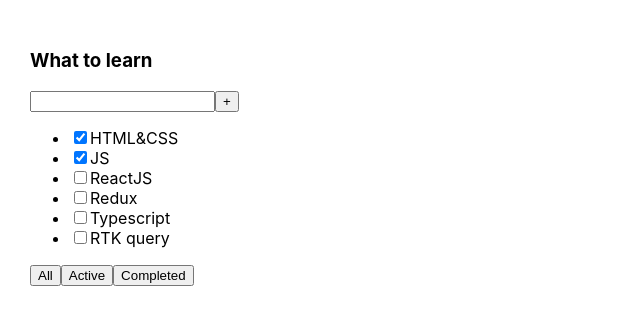
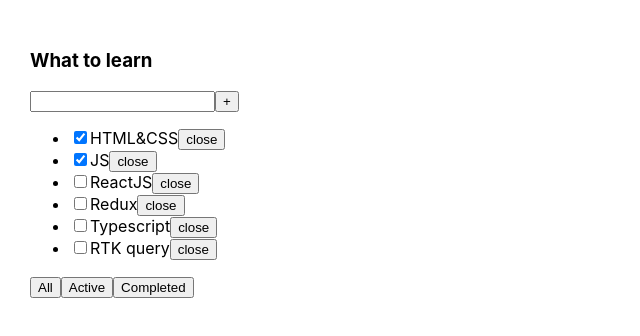
Before and after one commit to BaykovAleksandr/ToDoList01-02, a React (Vite) app: page / in a window 1280 px wide. Shown: the top 336 px of the page, without its empty margins (0-640 px from the left). Built offline with nearby package versions, Linux system fonts and the light colour scheme.

Commit message:
add useState for deleting tasks

```diff
--- a/src/App.tsx
+++ b/src/App.tsx
@@ -1,3 +1,4 @@
+import { useState } from 'react'
 import './App.css'
 import {TodolistItem} from './TodolistItem'
 
@@ -8,18 +9,20 @@
 }
 
 export const App = () => {
-  const tasks: Task[] = [
+  const [tasks, setTasks] = useState <Task[]>([
     { id: 1, title: 'HTML&CSS', isDone: true },
     { id: 2, title: 'JS', isDone: true },
     { id: 3, title: 'ReactJS', isDone: false },
     { id: 4, title: 'Redux', isDone: false },
     { id: 5, title: 'Typescript', isDone: false },
     { id: 6, title: 'RTK query', isDone: false },
-  ]
+  ])
+
+  const deleteTask = (itemId: number) =>  setTasks(tasks.filter((item) => item.id !== itemId))
 
   return (
       <div className="app">
-        <TodolistItem title="What to learn" tasks={tasks} />
+        <TodolistItem title="What to learn" tasks={tasks} deleteTask={deleteTask}/>
       </div>
   )
 }
--- a/src/Button.tsx
+++ b/src/Button.tsx
@@ -1,7 +1,8 @@
 type Props = {
-  title: string
+  title: string;
+  onClick?: () => void;
 }
 
-export const Button = ({ title }: Props) => {
-  return <button>{title}</button>
+export const Button = ({ title, onClick }: Props) => {
+  return <button onClick={onClick}>{title}</button>
 }
--- a/src/TodolistItem.tsx
+++ b/src/TodolistItem.tsx
@@ -1,38 +1,40 @@
-import type {Task} from './App'
-import {Button} from './Button'
+import type { Task } from "./App";
+import { Button } from "./Button";
 
 type Props = {
-  title: string
-  tasks: Task[]
-}
+  title: string;
+  tasks: Task[];
+  deleteTask: (taskId: number) => void;
+};
 
-export const TodolistItem = ({title, tasks}: Props) => {
+export const TodolistItem = ({ title, tasks, deleteTask }: Props) => {
   return (
     <div>
       <h3>{title}</h3>
       <div>
-          <input/>
-          <Button title={'+'} />
+        <input />
+        <Button title={"+"} />
       </div>
       {tasks.length === 0 ? (
         <p>Тасок нет</p>
       ) : (
         <ul>
-              {tasks.map(task => {
+          {tasks.map((task) => {
             return (
               <li key={task.id}>
                 <input type="checkbox" checked={task.isDone} />
                 <span>{task.title}</span>
+                <Button title="close" onClick={() => deleteTask(task.id)} />
               </li>
-                )
+            );
           })}
         </ul>
       )}
       <div>
-          <Button title={'All'} />
-          <Button title={'Active'} />
-          <Button title={'Completed'} />
+        <Button title={"All"} />
+        <Button title={"Active"} />
+        <Button title={"Completed"} />
       </div>
     </div>
-  )
-}
+  );
+};
```
Lines whose indentation alone changed are shown as unchanged.
